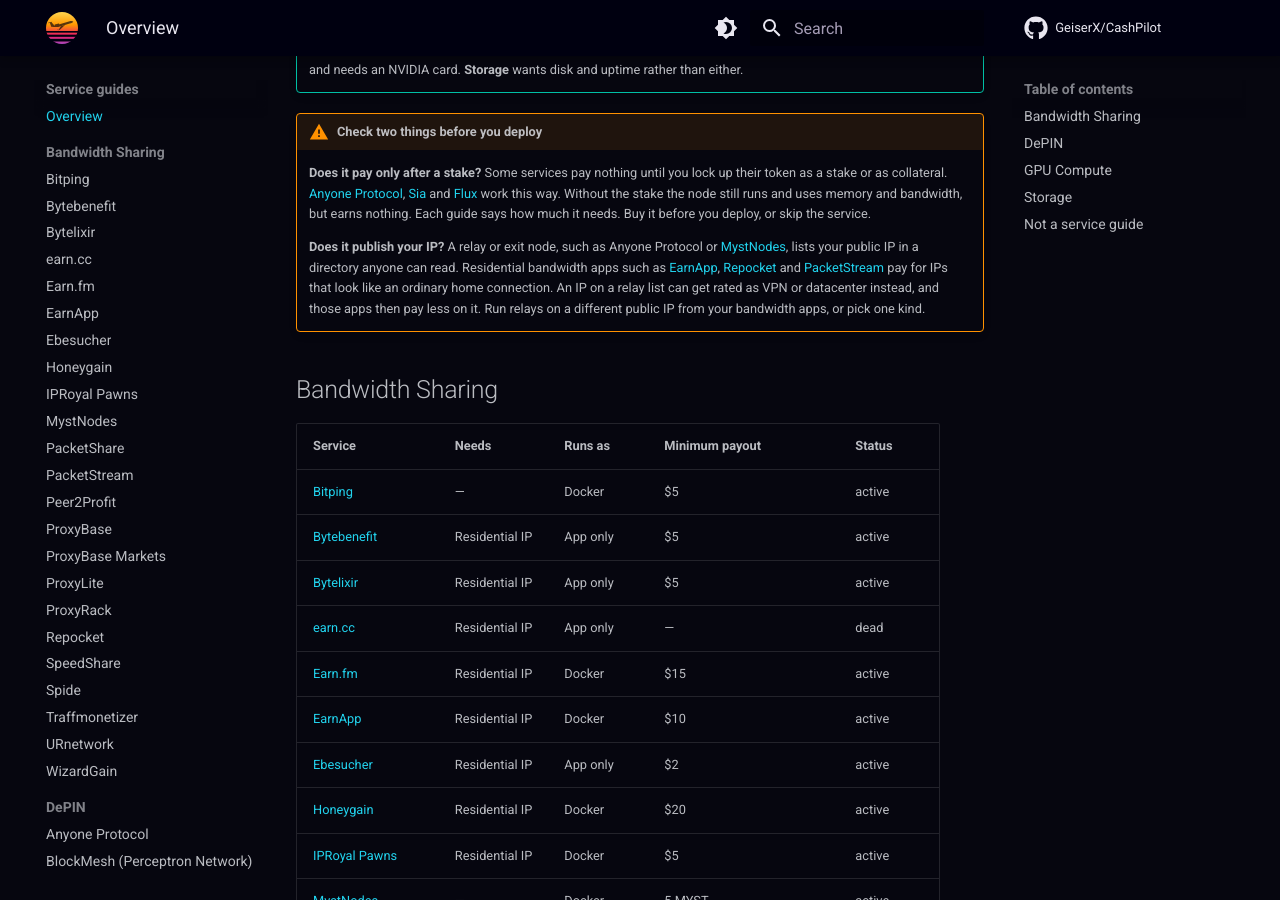
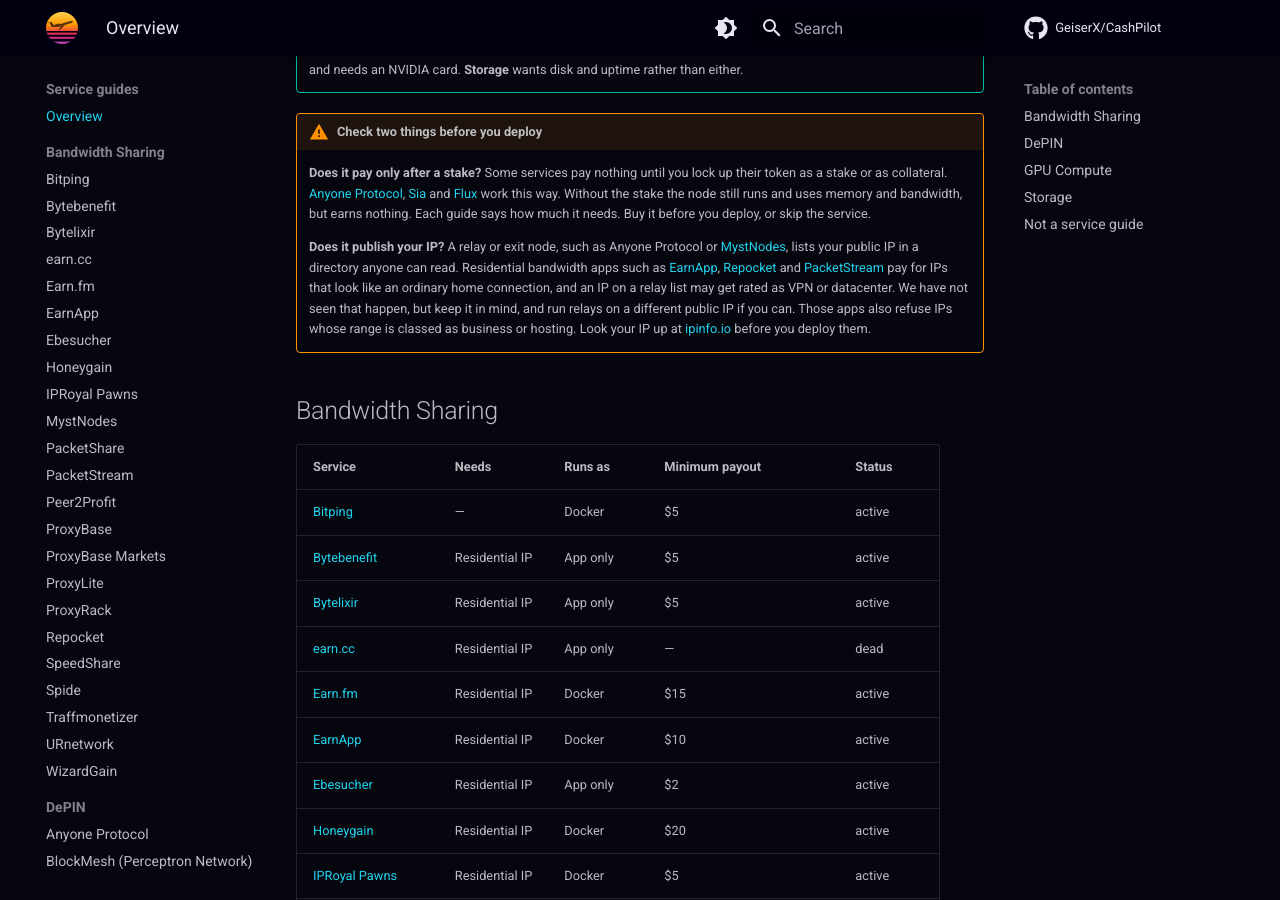
Before and after one commit to GeiserX/CashPilot, an MkDocs documentation site: the page built from docs/guides/index.md, in a window 1280 px wide and 900 px high, scrolled down 334 px. Built offline with MkDocs 1.6.1 and Material for MkDocs 9.7.7, drawn with Linux system fonts in a browser that asks for light colours; comment, search, counter and statistics services are not loaded.

Commit message:
docs: say the relay-list IP effect is possible, not seen, and point to ipinfo

```diff
--- a/docs/guides/index.md
+++ b/docs/guides/index.md
@@ -26,9 +26,11 @@
     directory anyone can read. Residential bandwidth apps such as
     [EarnApp](earnapp.md), [Repocket](repocket.md) and
     [PacketStream](packetstream.md) pay for IPs that look like an ordinary
-    home connection. An IP on a relay list can get rated as VPN or
-    datacenter instead, and those apps then pay less on it. Run relays on
-    a different public IP from your bandwidth apps, or pick one kind.
+    home connection, and an IP on a relay list may get rated as VPN or
+    datacenter. We have not seen that happen, but keep it in mind, and
+    run relays on a different public IP if you can. Those apps also refuse
+    IPs whose range is classed as business or hosting. Look your IP up at
+    [ipinfo.io](https://ipinfo.io) before you deploy them.
 
 ## Bandwidth Sharing
 
```
Also changed, not shown: docs/getting-started.md (+1 -1 lines), docs/guides/anyone-protocol.md (+2 -2 lines), 2 other files.
